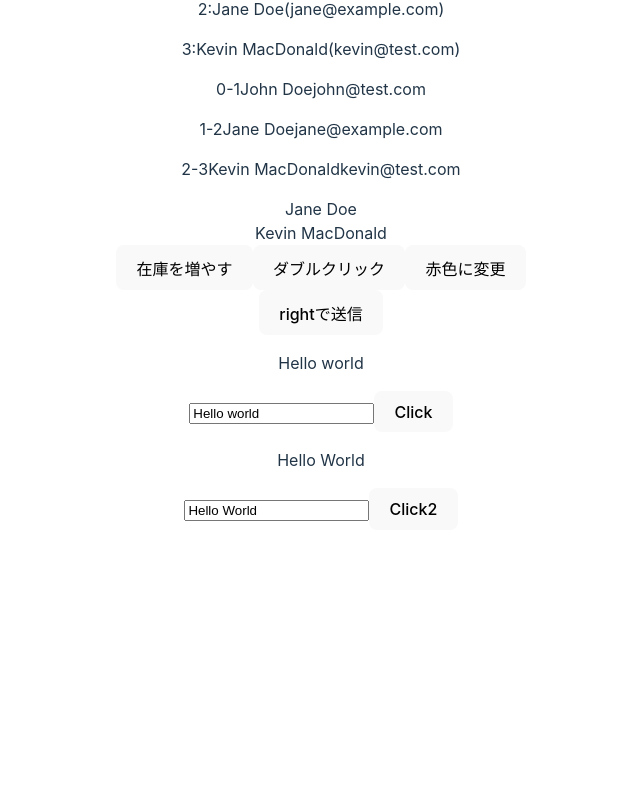
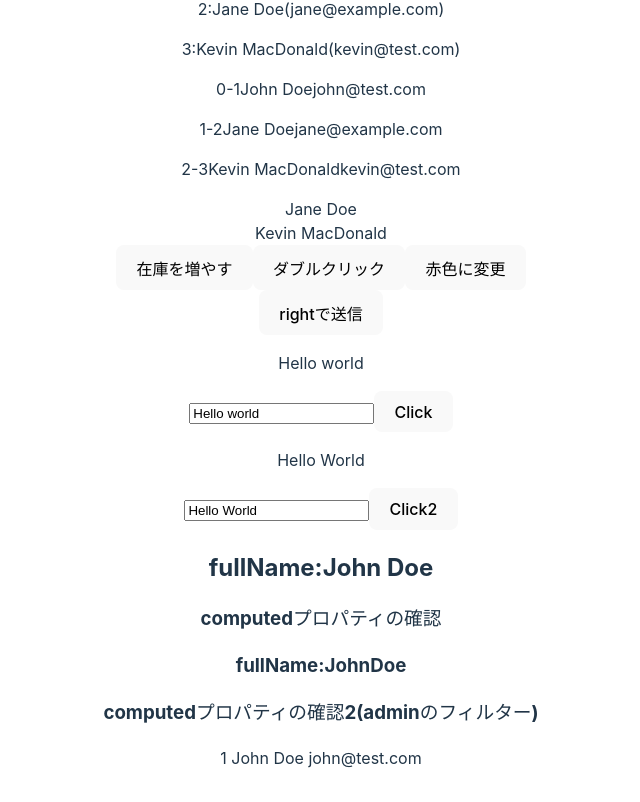
Before and after one commit to yusuke-miura7/vue3-learning, a Vue app in the folder first-vue-app/: page / in a window 1280 px wide. Shown: the part 488-1290 px from the top of the page, without its empty margins (319-959 px from the left). Before the commit the page ends 1050 px from the top, so only its background shows below. Built offline with nearby package versions, Linux system fonts and the light colour scheme.

Commit message:
computedプロパティの確認

```diff
--- a/first-vue-app/src/App.vue
+++ b/first-vue-app/src/App.vue
@@ -1,7 +1,6 @@
 <!-- JavaScript部分 -->
 <script setup>
-import { ref } from 'vue';
-import { reactive} from 'vue';
+import { ref, reactive, computed } from 'vue';
 
 // 双方向バイディング一つ目の書き方
 const message = ref('Hello world');
@@ -48,6 +47,16 @@ const users = [
   { id: 2, name: 'Jane Doe', email: 'jane@example.com', admin: false },
   { id: 3, name: 'Kevin MacDonald', email: 'kevin@test.com', admin: false },
 ];
+
+// Computedプロパティの確認
+const user = reactive({
+  firstName: 'John',
+  lastName: 'Doe',
+});
+
+const fullName = computed( () =>`${user.firstName}${user.lastName}`);
+
+const adminUsers = computed(() => users.filter((user) => user.admin === true));
 
 </script>
 
@@ -104,9 +113,20 @@ const users = [
     <input v-model="message" />
     <button @click="clickButton">Click</button>
 
+    <!-- 二つ目の書き方 -->
     <p>{{ form.message }}</p>
     <input v-model="form.message" />
-    <button @click="clickButton2">Click2</button>
+    <button @click="clickButton2">Click2</button><br>
+
+    <!-- Computedプロパティの確認 -->
+    <h2>fullName:{{ user.firstName }} {{ user.lastName }}</h2>
+    <h3>computedプロパティの確認</h3>
+    <h3>fullName:{{ fullName }}</h3>
+
+    <h3>computedプロパティの確認2(adminのフィルター)</h3>
+    <div v-for="user in adminUsers" :key="user.id">
+      {{ user.id }} {{ user.name }} {{ user.email }}</div>
+
   </div>
 </template>
 
```
